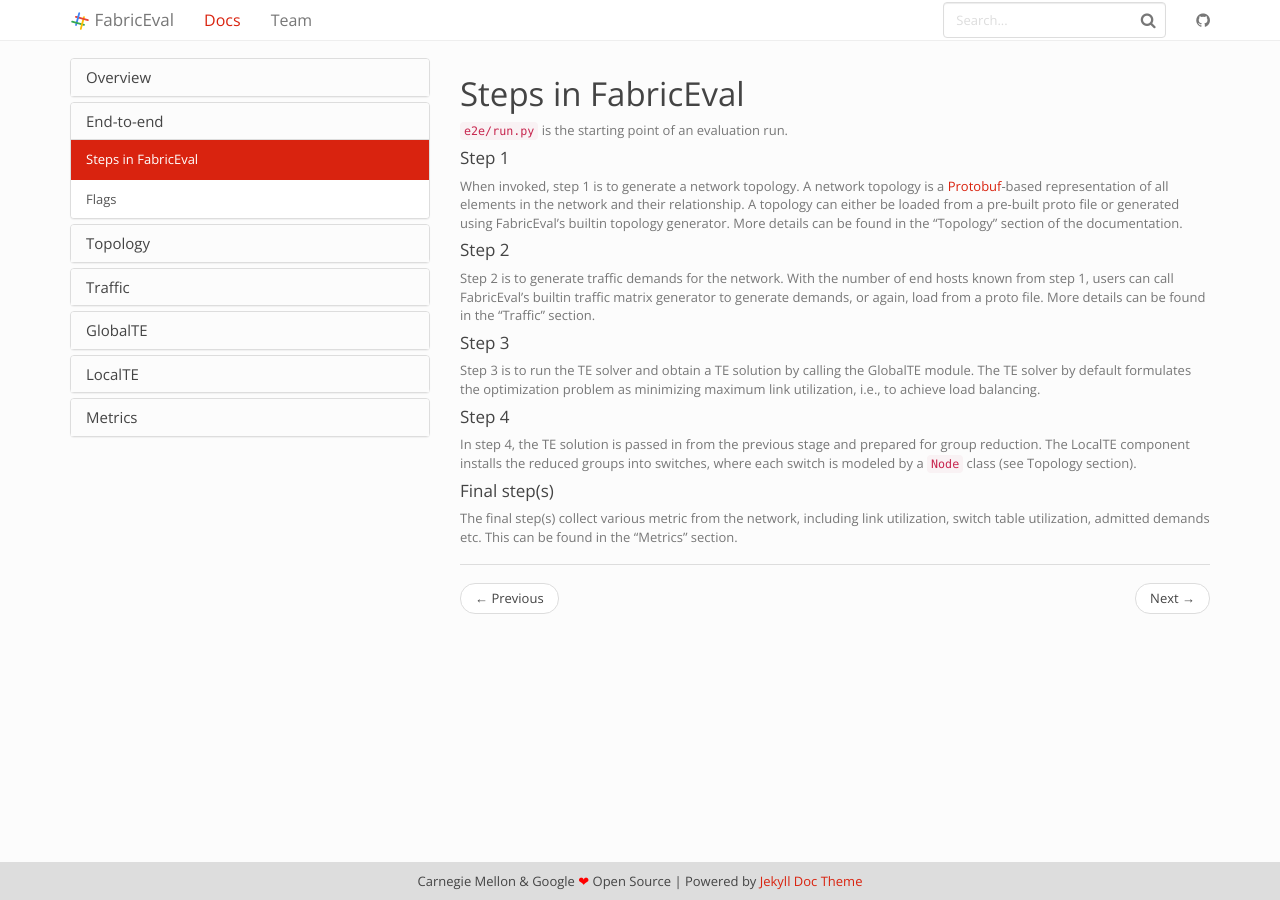
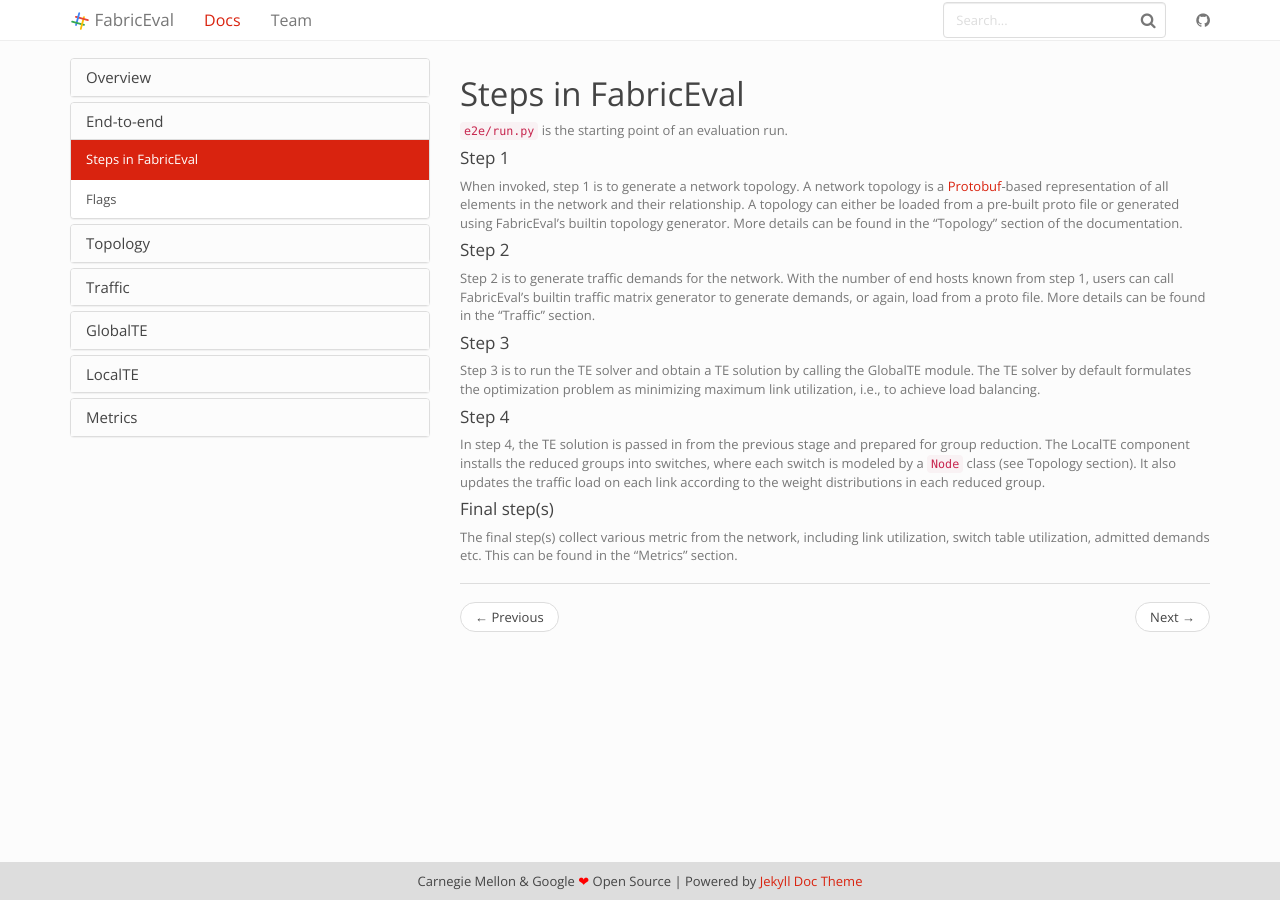
Before and after one commit to shuoshuc/FabricEval, a Jekyll site: the page built from docs/_docs/end-to-end/steps.md, in a window 1280 px wide. Built offline with Jekyll 4.4.1, drawn with Linux system fonts in a browser that asks for light colours.

Commit message:
Update steps.

```diff
--- a/docs/_docs/end-to-end/steps.md
+++ b/docs/_docs/end-to-end/steps.md
@@ -26,7 +26,9 @@ minimizing maximum link utilization, i.e., to achieve load balancing.
 #### Step 4
 In step 4, the TE solution is passed in from the previous stage and prepared for
 group reduction. The LocalTE component installs the reduced groups into switches,
-where each switch is modeled by a `Node` class (see Topology section).
+where each switch is modeled by a `Node` class (see Topology section). It also
+updates the traffic load on each link according to the weight distributions in
+each reduced group.
 
 #### Final step(s)
 The final step(s) collect various metric from the network, including link utilization,
```
